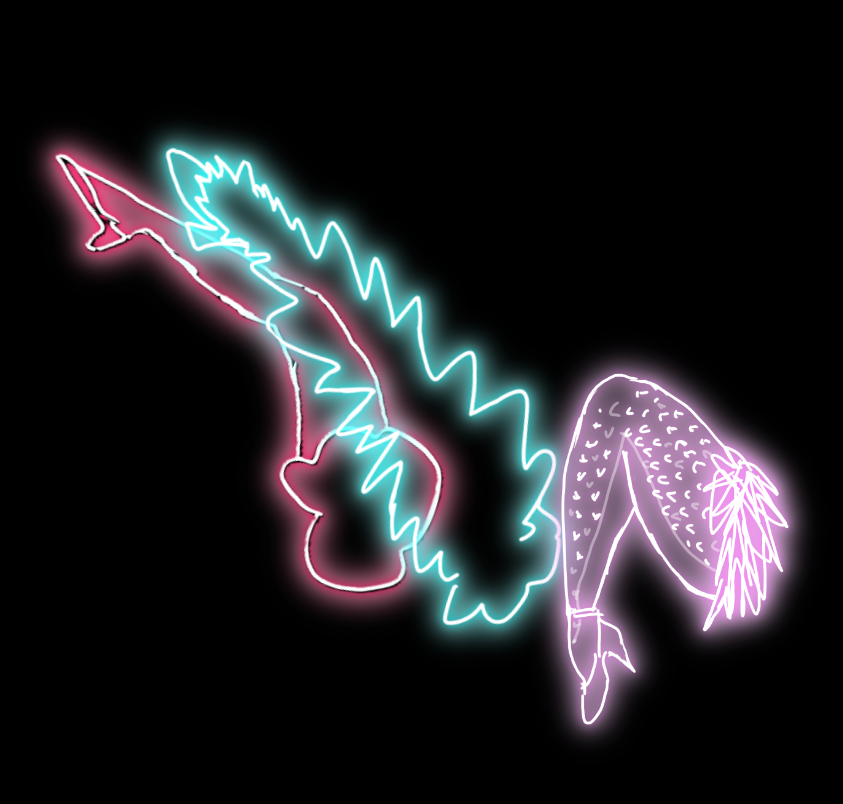
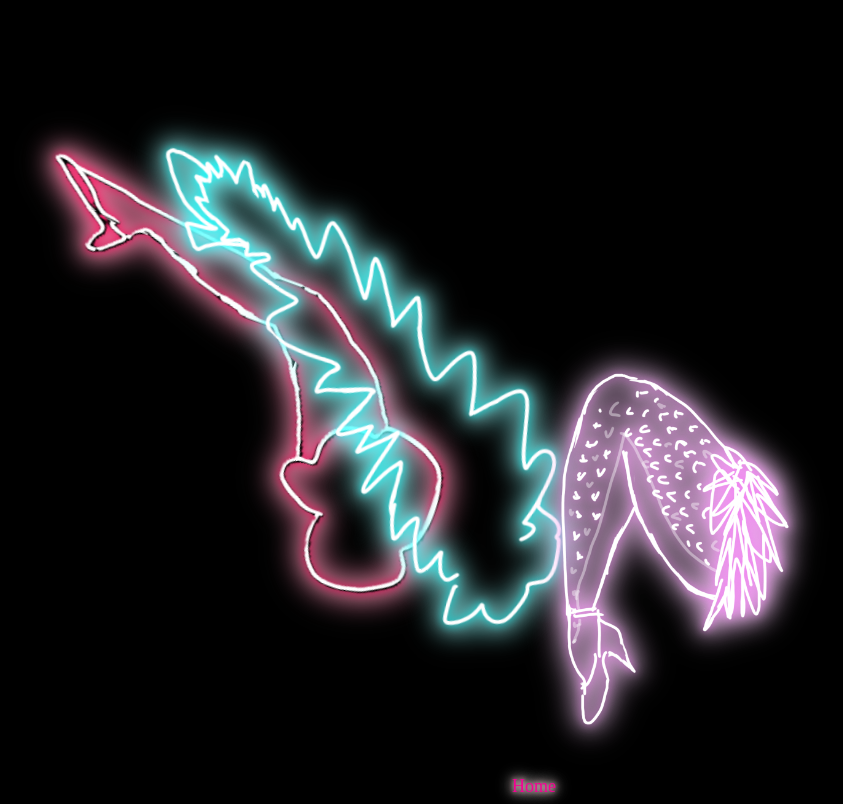
Before and after one commit to treefrogstreams/hotties, a plain HTML site: page legs/index.html in a window 1280 px wide. Shown: the whole page, without its empty margins (106-949 px from the left). Drawn offline with nearby package versions, Linux system fonts and the light colour scheme; files that its build step writes are made by us from their sources; a web font is replaced by a local one.

Commit message:
Update index.html

```diff
--- a/legs/index.html
+++ b/legs/index.html
@@ -238,7 +238,7 @@
   </body>
   <footer>
     <div id="footer-placeholder" class="glow" style="font-weight:normal;"></div>
-        <script src="/pages/script-footer-neon.js"></script>
+        <script src="footer.js"></script>
             <script>
                 updateFooter('18px', '#FE019A', 'Neonderthaw',undefined,undefined);
             </script>
```
